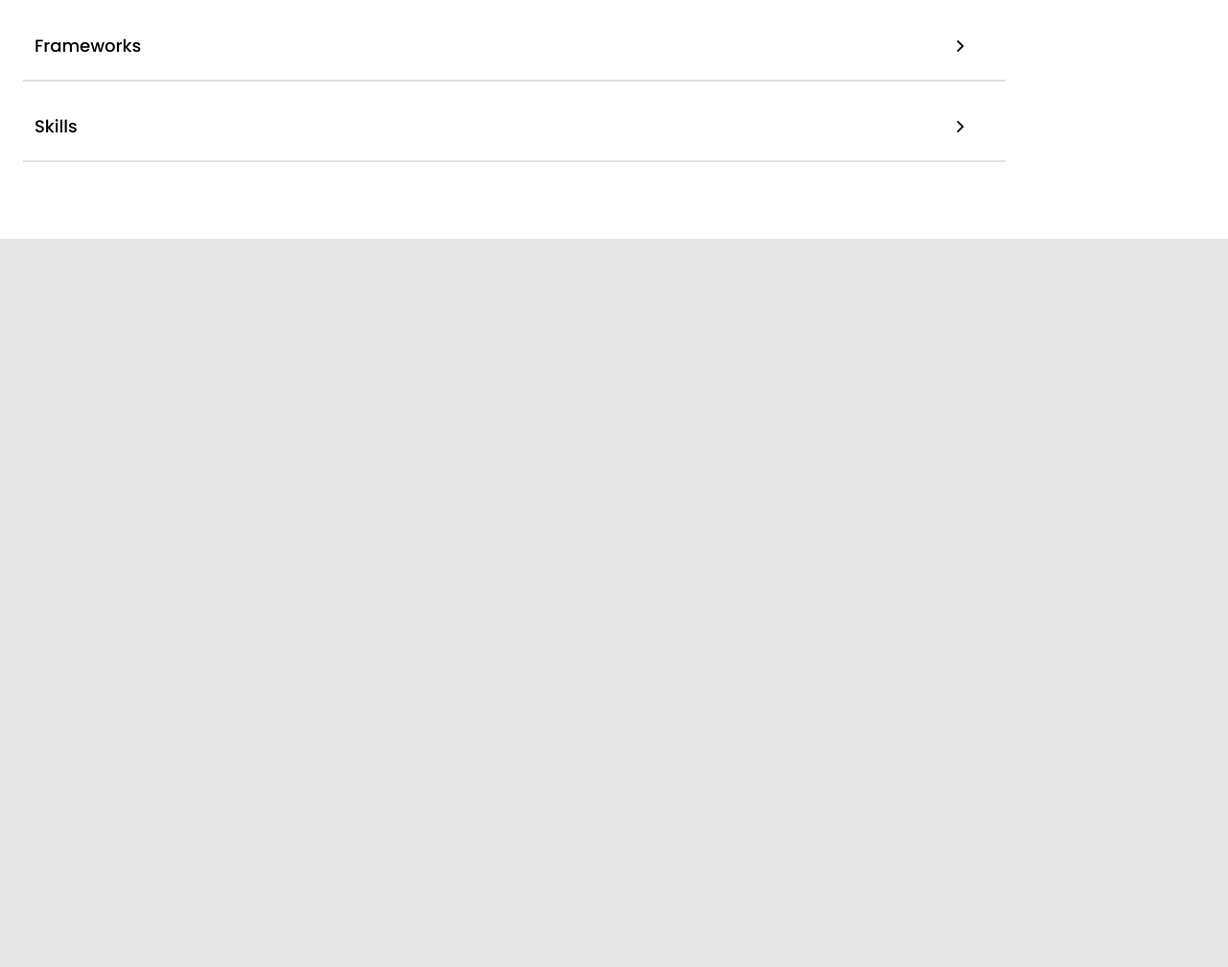
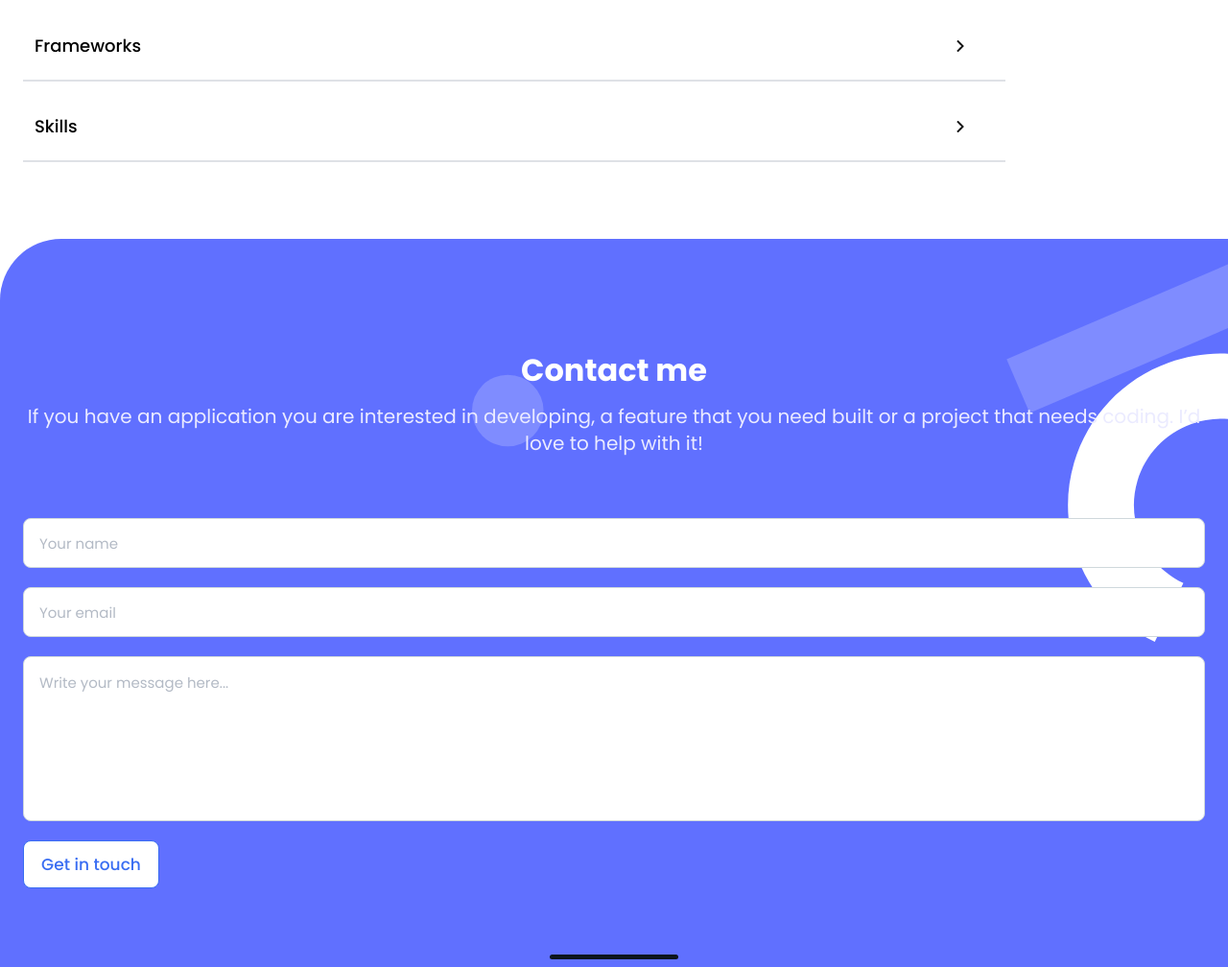
Before and after one commit to henrycadenaec/PortfolioFinishMobileVersion, a website: page index.html in a window 1280 px wide. Shown: the part 6746-7754 px from the top of the page at 96% size. Before the commit the page ends 6995 px from the top, so only its background shows below. Drawn offline with Linux system fonts and the light colour scheme.

Commit message:
Add contact section, update index.html - style.css

```diff
--- a/index.html
+++ b/index.html
@@ -308,5 +308,58 @@
         </div>
       </aside>
     </section>
+
+    <section class="contact">
+      <div class="background-contact">
+        <article class="main-background-image-contact">
+          <aside class="main-background-setup-contact">
+            <h2 class="h2-white">Contact me</h2>
+            <p class="about-paragraph">
+              If you have an application you are interested in developing, a
+              feature that you need built or a project that needs coding. I’d
+              love to help with it!
+            </p>
+            <form
+              class="contact-form"
+              action="https://formsubmit.co/your@email.com"
+              method="POST"
+            >
+              <input
+                type="text"
+                name="name"
+                placeholder="Your name"
+                maxlength="30"
+                pattern="^[A-Za-zÑñÁáÉéÍíÓóÚúÜü\s]+$"
+                title="Chars and white spaces only"
+                required
+              />
+              <input
+                type="email"
+                name="email"
+                placeholder="Your email"
+                pattern="^(\w+[/./-]?){1,}@[a-z]+[/.]\w{2,}$"
+                title="Invalid email format"
+                required
+              />
+              <textarea
+                name="comentarios"
+                placeholder="Write your message here..."
+                maxlength="500"
+                cols="30"
+                rows="7"
+                required
+              ></textarea>
+              <button class="btn-enable-3" type="submit">Get in touch</button>
+            </form>
+          </aside>
+        </article>
+      </div>
+    </section>
+
+    <footer>
+      <div class="footer-flex">
+        <aside class="micro"></aside>
+      </div>
+    </footer>
   </body>
 </html>
--- a/style.css
+++ b/style.css
@@ -372,3 +372,123 @@ a {
   list-style-type: none;
   padding-left: 0;
 }
+
+/* -------------------------- Contact Form -------------------------- */
+
+.contact {
+  background-color: #fff;
+}
+
+.background-contact {
+  background-color: #6070ff;
+  border-radius: 4rem 0 0 0;
+}
+
+.h2-white {
+  color: #fff;
+}
+
+.about-paragraph {
+  font-family: "Poppins", sans-serif;
+  font-style: normal;
+  font-weight: 400;
+  font-size: 20px;
+  line-height: 28px;
+  color: #ebebff;
+  margin-bottom: 52px;
+}
+
+.main-background-image-contact {
+  background-image: url(assets/ContactFormShapesMobile.svg);
+  background-position: top 21px right 0;
+  background-size: 61.6%;
+  background-repeat: no-repeat;
+}
+
+.main-background-setup-contact {
+  padding-top: 7.1875rem;
+  padding-bottom: 3rem;
+  padding-left: 1.5rem;
+  padding-right: 1.5rem;
+  width: 100%;
+  height: auto;
+  display: flex;
+  flex-direction: column;
+  justify-content: center;
+  align-items: center;
+  gap: 12px;
+  text-align: center;
+}
+
+.contact-form {
+  margin-left: auto;
+  margin-right: auto;
+  width: 100%;
+  border-radius: 4px;
+  display: flex;
+  flex-direction: column;
+  justify-content: flex-start;
+  gap: 20px;
+}
+
+.contact-form > * {
+  font-family: "Poppins", sans-serif;
+  font-style: normal;
+  font-weight: 400;
+  font-size: 17px;
+  line-height: 20px;
+  color: #172b4d;
+  padding-top: 15px;
+  padding-bottom: 15px;
+  padding-left: 16px;
+  background: #fff;
+  border: 1px solid #cfd8dc;
+  border-radius: 8px;
+}
+
+.contact-form > *::placeholder {
+  color: #b3bac5;
+  font-style: normal;
+  font-weight: 400;
+  font-size: 15px;
+  line-height: 24px;
+}
+
+.btn-enable-3 {
+  max-width: 142px;
+  font-size: 1.0625rem;
+  line-height: 1.5rem;
+  font-style: normal;
+  font-weight: 500;
+  color: #396df2;
+  background-color: #fff;
+  border: 1px solid #396df2;
+  border-radius: 0.5rem;
+  padding: 0.75rem;
+  display: inline-block;
+  cursor: pointer;
+  text-align: center;
+}
+
+.contact-form textarea {
+  resize: none;
+}
+
+/* -------------------------- Footer -------------------------- */
+
+.footer-flex {
+  height: 34px;
+  width: 100%;
+  background-color: #6070ff;
+  display: flex;
+  justify-content: center;
+  align-items: flex-end;
+}
+
+.micro {
+  height: 5px;
+  width: 134px;
+  margin-bottom: 8px;
+  border-radius: 10px;
+  background-color: #0d151e;
+}
```
Also changed, not shown: assets/ContactFormShapesMobile.svg (added).
